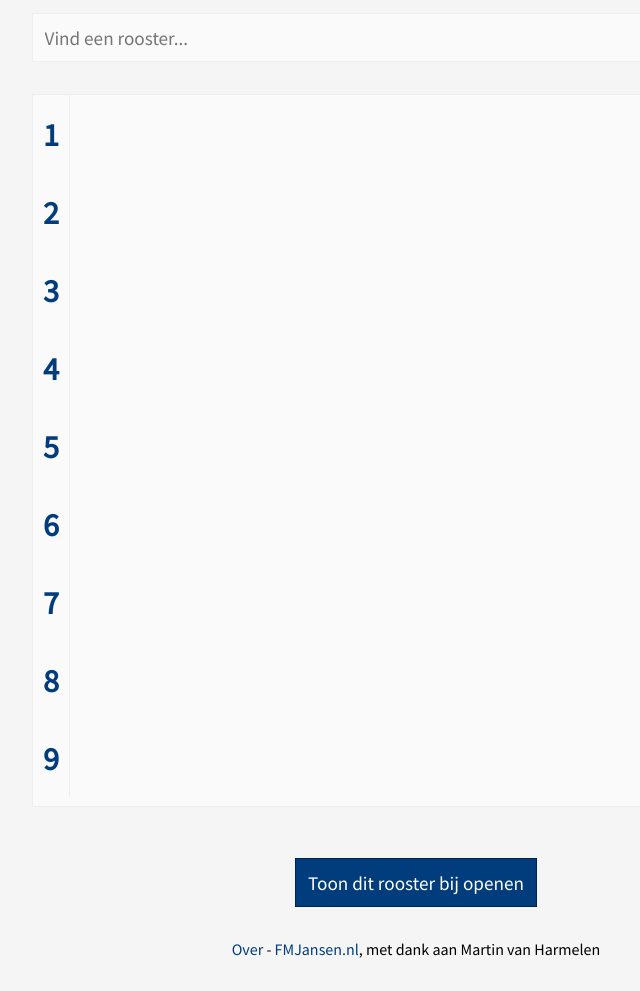
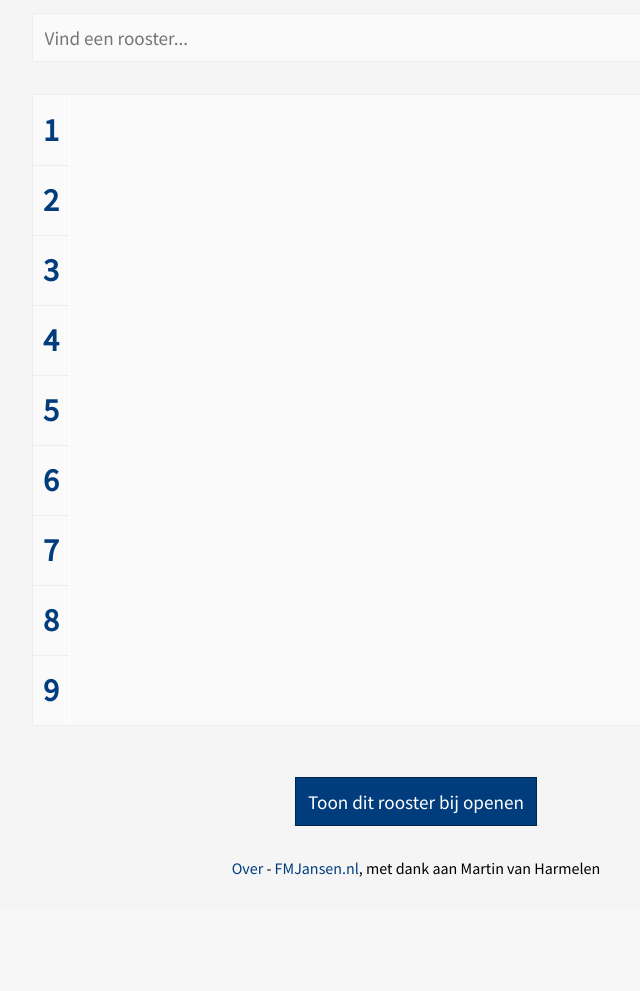
Before and after one commit to FMJansen/infowebviewer, a Flask app: template infowebviewer/templates/timetable.html in a window 1280 px wide. Shown: the part 65-1056 px from the top of the page, without its empty margins (224-864 px from the left). After the commit the page ends 942 px from the top, so only its background shows below. Run offline with Flask 2, Linux system fonts and the light colour scheme; the template is opened without the code that fills it, so the values that code supplies are empty; parts of the project's set-up code (start-up, migrations or seed data) failed here and were passed over.

Commit message:
give cells real equal height, fix #16

```diff
--- a/static/css/base.css
+++ b/static/css/base.css
@@ -203,7 +203,10 @@ div#days {
     border-right: 1px solid #eeeeee; }
     div#days div#numbers div {
       height: 58px;
-      padding: 20px 10px 0; }
+      padding: 0 10px;
+      line-height: 220%;
+      border-bottom: 1px solid #eeeeee;
+      margin-bottom: -1px; }
   div#days table.day {
     position: absolute;
     top: 0;
@@ -291,6 +294,8 @@ footer {
       -webkit-box-sizing: border-box;
       top: 0;
       width: 100%; }
+    section#timetable div#numbers {
+      border-color: white; }
     section#timetable table.day {
       position: relative;
       float: left;
--- a/static/css/base.scss
+++ b/static/css/base.scss
@@ -283,7 +283,10 @@ div#days{
 
     div {
       height: 58px;
-      padding: 20px 10px 0;
+      padding: 0 10px;
+      line-height: 220%;
+      border-bottom: 1px solid #eee;
+      margin-bottom: -1px;
     }
   }
 
@@ -404,6 +407,10 @@ footer {
       width: 100%;
     }
 
+    div#numbers {
+      border-color: white;
+    }
+
     table.day {
       position: relative;
       float: left;
--- a/static/js/timetable.js
+++ b/static/js/timetable.js
@@ -167,6 +167,28 @@ function placeCookie(group, user_id, ref) {
 }
 
 
+equalheight = function(container, overall){
+  var currentTallest = 0,
+      rowDivs = new Array(),
+      $el,
+      topPosition = 0;
+
+  $(container).each(function() {
+    $el = $(this);
+    $($el).height('auto')
+    rowDivs.push($el);
+    currentTallest = (currentTallest < $el.height()) ? ($el.height()) : (currentTallest);
+    for(currentDiv = 0; currentDiv < rowDivs.length; currentDiv++){
+      rowDivs[currentDiv].height(currentTallest);
+      console.log(currentTallest);
+    }
+  });
+
+  $(overall).height(9 * currentTallest);
+}
+
+
+
 $(document).ready(function() {
   $('button#change_week').click(function() {
     otherWeek($(this).prev());
@@ -219,6 +241,13 @@ $(document).ready(function() {
 
 });
 
+
+$(window).load(function() {
+
+  equalheight('#numbers > div, .day > tbody > tr', 'div#days');
+
+});
+
 var mouse_location_event = null;
 var timer_hover_id = null;
 
```
